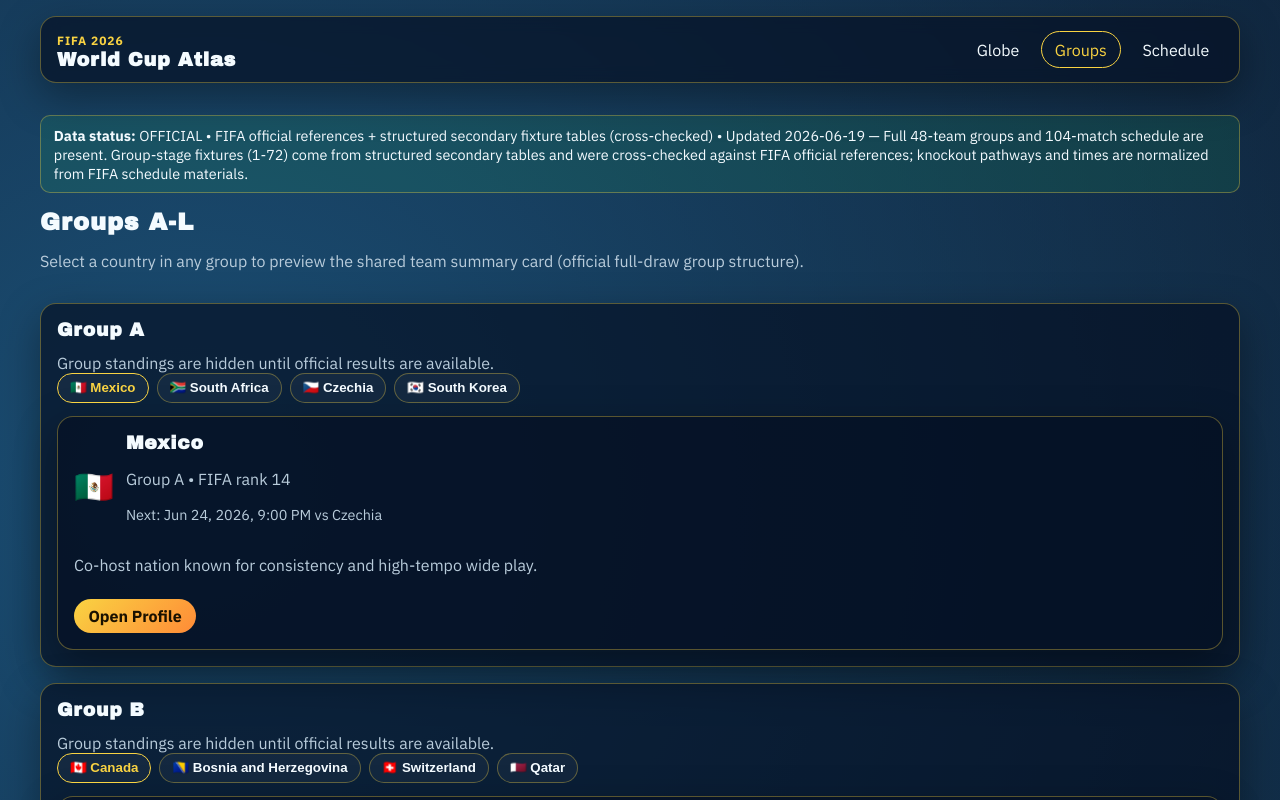
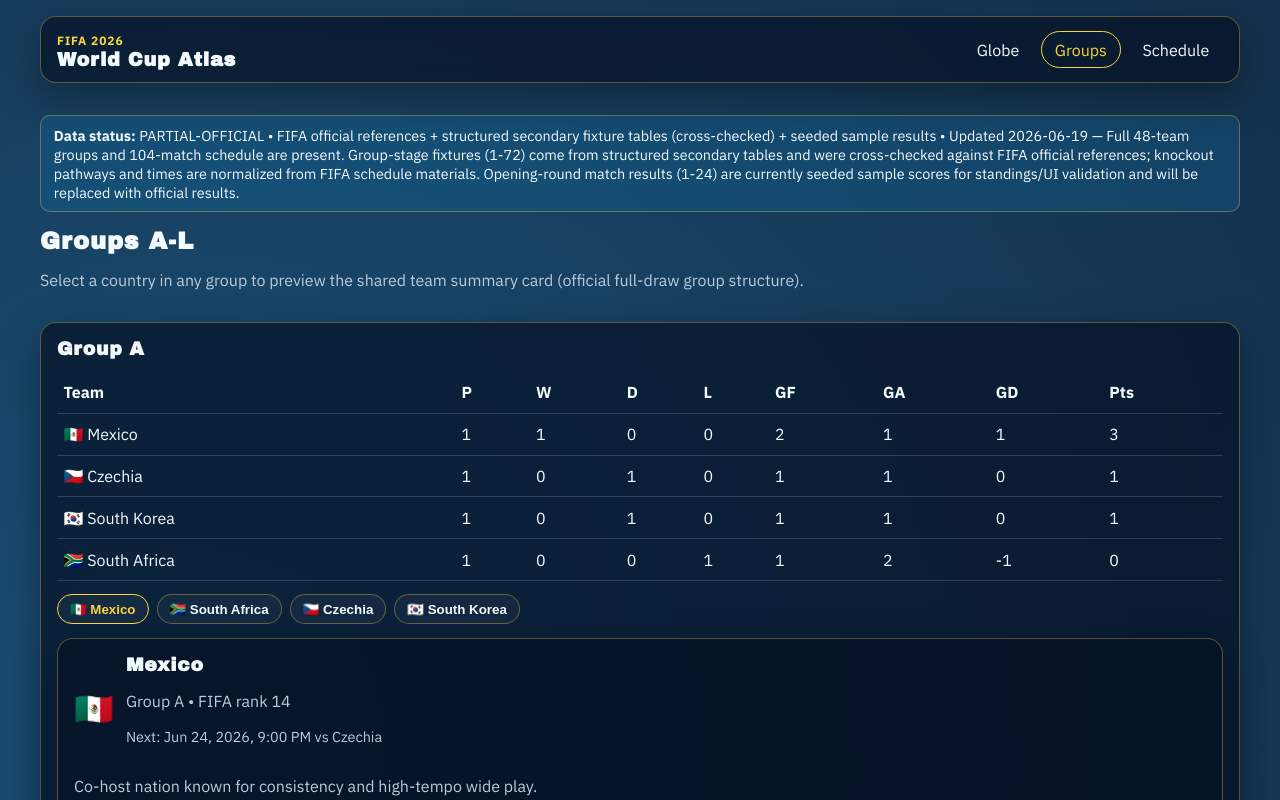
Before and after one commit to mitch-bennett/fifa-world-cup-2026, a React (Vite) app: page /groups in a window 1280 px wide. Shown: the top 800 px of the page. Built offline with nearby package versions, Linux system fonts and the light colour scheme.

Commit message:
feat: seed initial scored results and compute live group standings

```diff
--- a/src/components/MatchCard.jsx
+++ b/src/components/MatchCard.jsx
@@ -8,15 +8,22 @@
 export default function MatchCard({ match, teamsByCode }) {
   const home = teamsByCode[match.home];
   const away = teamsByCode[match.away];
+  const hasScore = Number.isFinite(match.homeScore) && Number.isFinite(match.awayScore);
 
   return (
     <article className="card match-card">
       <p className="summary-meta">Group {match.group}</p>
       <h3>{formatDate(match.date)}</h3>
       <p className="match-sides">
-        <strong>{home ? `${home.flag} ${home.name}` : match.home}</strong>
-        <span>vs</span>
-        <strong>{away ? `${away.flag} ${away.name}` : match.away}</strong>
+        <strong>
+          {home ? `${home.flag} ${home.name}` : match.home}
+          {hasScore ? ` ${match.homeScore}` : ''}
+        </strong>
+        <span>{hasScore ? '-' : 'vs'}</span>
+        <strong>
+          {hasScore ? `${match.awayScore} ` : ''}
+          {away ? `${away.flag} ${away.name}` : match.away}
+        </strong>
       </p>
       <p>
         {match.venue}, {match.city}
--- a/src/components/ScheduleTable.jsx
+++ b/src/components/ScheduleTable.jsx
@@ -3,6 +3,18 @@
     dateStyle: 'medium',
     timeStyle: 'short',
   });
+}
+
+function formatMatchLabel(match, teamsByCode) {
+  const homeName = teamsByCode[match.home]?.name || match.home;
+  const awayName = teamsByCode[match.away]?.name || match.away;
+  const hasScore = Number.isFinite(match.homeScore) && Number.isFinite(match.awayScore);
+
+  if (!hasScore) {
+    return `${homeName} vs ${awayName}`;
+  }
+
+  return `${homeName} ${match.homeScore}-${match.awayScore} ${awayName}`;
 }
 
 export default function ScheduleTable({ matches, teamsByCode }) {
@@ -32,9 +44,7 @@
             <tr key={match.id}>
               <td>{formatDate(match.date)}</td>
               <td>{match.group}</td>
-              <td>
-                {teamsByCode[match.home]?.name || match.home} vs {teamsByCode[match.away]?.name || match.away}
-              </td>
+              <td>{formatMatchLabel(match, teamsByCode)}</td>
               <td>
                 {match.venue}, {match.city}
               </td>
--- a/src/data/data-status.json
+++ b/src/data/data-status.json
@@ -1,8 +1,8 @@
 {
-  "status": "official",
+  "status": "partial-official",
   "lastUpdated": "2026-06-19",
-  "source": "FIFA official references + structured secondary fixture tables (cross-checked)",
-  "notes": "Full 48-team groups and 104-match schedule are present. Group-stage fixtures (1-72) come from structured secondary tables and were cross-checked against FIFA official references; knockout pathways and times are normalized from FIFA schedule materials.",
+  "source": "FIFA official references + structured secondary fixture tables (cross-checked) + seeded sample results",
+  "notes": "Full 48-team groups and 104-match schedule are present. Group-stage fixtures (1-72) come from structured secondary tables and were cross-checked against FIFA official references; knockout pathways and times are normalized from FIFA schedule materials. Opening-round match results (1-24) are currently seeded sample scores for standings/UI validation and will be replaced with official results.",
   "references": [
     "https://www.fifa.market/en/articles/final-draw-results",
     "https://inside.fifa.com/organisation/media-releases/updated-world-cup-2026-match-schedule-venues-kick-off-times-104-matches",
--- a/src/pages/CountryProfilePage.jsx
+++ b/src/pages/CountryProfilePage.jsx
@@ -98,9 +98,12 @@
             {fixtures.map((match) => {
               const opponentCode = match.home === country.code ? match.away : match.home;
               const opponent = byCode[opponentCode];
+              const hasScore = Number.isFinite(match.homeScore) && Number.isFinite(match.awayScore);
+              const scoreLine = hasScore ? ` • Result: ${match.homeScore}-${match.awayScore}` : '';
               return (
                 <li key={match.id}>
-                  {formatDate(match.date)} • vs {opponent?.name || opponentCode} • {match.venue}, {match.city}
+                  {formatDate(match.date)} • vs {opponent?.name || opponentCode}
+                  {scoreLine} • {match.venue}, {match.city}
                 </li>
               );
             })}
--- a/src/pages/GroupsPage.jsx
+++ b/src/pages/GroupsPage.jsx
@@ -1,17 +1,19 @@
-import { useMemo, useState } from 'react';
+import { useEffect, useMemo, useState } from 'react';
 import groups from '../data/groups.json';
 import GroupCard from '../components/GroupCard';
 import useCountries from '../hooks/useCountries';
 import useSchedule from '../hooks/useSchedule';
 import { formatMatchPreview, getNextMatch } from '../utils/matches';
+import { computeGroupStandings } from '../utils/standings';
 
 export default function GroupsPage() {
   const { byCode } = useCountries();
-  const { byTeam } = useSchedule();
+  const { byTeam, matches } = useSchedule();
   const seededGroups = useMemo(
     () =>
       groups.map((entry) => ({
         group: entry.group,
+        teamCodes: entry.teams,
         teams: entry.teams.map((code) => byCode[code]).filter(Boolean),
         standings: entry.standings || [],
       })),
@@ -24,6 +26,24 @@
       return acc;
     }, {});
   });
+
+  useEffect(() => {
+    setSelectedByGroup((current) => {
+      const next = { ...current };
+      let changed = false;
+
+      seededGroups.forEach((entry) => {
+        const selectedCode = next[entry.group];
+        const hasSelected = entry.teams.some((team) => team.code === selectedCode);
+        if (!hasSelected) {
+          next[entry.group] = entry.teams[0]?.code || null;
+          changed = true;
+        }
+      });
+
+      return changed ? next : current;
+    });
+  }, [seededGroups]);
 
   function handleSelect(group, code) {
     setSelectedByGroup((current) => ({
@@ -39,17 +59,27 @@
         <p>Select a country in any group to preview the shared team summary card (official full-draw group structure).</p>
       </header>
       {seededGroups.map((entry) => {
+        const selectedCode = selectedByGroup[entry.group];
+        const fallbackCode = entry.teams[0]?.code || null;
+        const activeCode = entry.teams.some((team) => team.code === selectedCode) ? selectedCode : fallbackCode;
+
+        const computedStandings = computeGroupStandings(
+          matches.filter((match) => match.group === entry.group),
+          entry.teamCodes,
+        );
+        const standings = computedStandings.length > 0 ? computedStandings : entry.standings;
+
         return (
           <GroupCard
             key={entry.group}
             group={entry.group}
             teams={entry.teams}
-            standings={entry.standings}
-            selectedCode={selectedByGroup[entry.group]}
+            standings={standings}
+            selectedCode={activeCode}
             onSelect={(code) => handleSelect(entry.group, code)}
             nextMatchLabel={formatMatchPreview(
-              getNextMatch(byTeam[selectedByGroup[entry.group]], selectedByGroup[entry.group]),
-              selectedByGroup[entry.group],
+              getNextMatch(byTeam[activeCode], activeCode),
+              activeCode,
               byCode,
             )}
           />
--- /dev/null
+++ b/src/utils/standings.js
@@ -0,0 +1,84 @@
+function hasFinalScore(match) {
+  return Number.isFinite(match.homeScore) && Number.isFinite(match.awayScore);
+}
+
+function createRow(code) {
+  return {
+    code,
+    played: 0,
+    wins: 0,
+    draws: 0,
+    losses: 0,
+    gf: 0,
+    ga: 0,
+    gd: 0,
+    pts: 0,
+  };
+}
+
+export function computeGroupStandings(matches, teamCodes) {
+  if (!Array.isArray(matches) || matches.length === 0 || !Array.isArray(teamCodes) || teamCodes.length === 0) {
+    return [];
+  }
+
+  const allowed = new Set(teamCodes);
+  const table = Object.fromEntries(teamCodes.map((code) => [code, createRow(code)]));
+  let scoredMatches = 0;
+
+  matches.forEach((match) => {
+    if (!hasFinalScore(match)) {
+      return;
+    }
+    if (!allowed.has(match.home) || !allowed.has(match.away)) {
+      return;
+    }
+
+    const home = table[match.home];
+    const away = table[match.away];
+    home.played += 1;
+    away.played += 1;
+    home.gf += match.homeScore;
+    home.ga += match.awayScore;
+    away.gf += match.awayScore;
+    away.ga += match.homeScore;
+
+    if (match.homeScore > match.awayScore) {
+      home.wins += 1;
+      home.pts += 3;
+      away.losses += 1;
+    } else if (match.homeScore < match.awayScore) {
+      away.wins += 1;
+      away.pts += 3;
+      home.losses += 1;
+    } else {
+      home.draws += 1;
+      away.draws += 1;
+      home.pts += 1;
+      away.pts += 1;
+    }
+
+    scoredMatches += 1;
+  });
+
+  if (scoredMatches === 0) {
+    return [];
+  }
+
+  return Object.values(table)
+    .map((row) => ({
+      ...row,
+      gd: row.gf - row.ga,
+    }))
+    .sort((left, right) => {
+      if (right.pts !== left.pts) {
+        return right.pts - left.pts;
+      }
+      if (right.gd !== left.gd) {
+        return right.gd - left.gd;
+      }
+      if (right.gf !== left.gf) {
+        return right.gf - left.gf;
+      }
+      return left.code.localeCompare(right.code);
+    });
+}
```
Also changed, not shown: src/data/schedule.json (+77 -29 lines), 1 other file (tests, documents, lock files or other folders).
